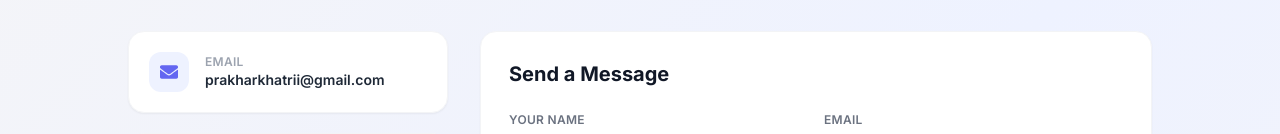
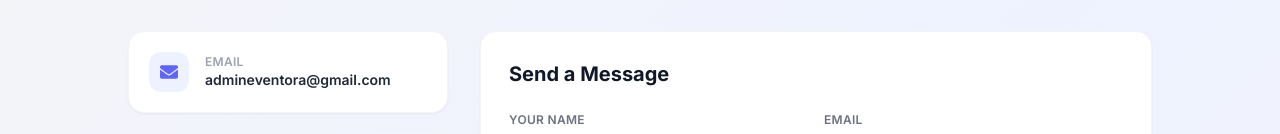
Before and after one commit to Khatriprakhar1/Eventora, a React (Vite) app in the folder client/: page /contact in a window 1280 px wide. Shown: the part 276-410 px from the top of the page. Built offline with nearby package versions, Linux system fonts and the light colour scheme; no server answers.

Commit message:
ui: update contact email to admineventora@gmail.com

```diff
--- a/client/src/pages/Contact.jsx
+++ b/client/src/pages/Contact.jsx
@@ -74,7 +74,7 @@ const Contact = () => {
                 {/* Contact Info */}
                 <div className="space-y-5">
                     {[
-                        { icon: <FaEnvelope className="text-brand-500" />, label: 'Email', value: 'prakharkhatrii@gmail.com' },
+                        { icon: <FaEnvelope className="text-brand-500" />, label: 'Email', value: 'admineventora@gmail.com' },
                         { icon: <FaMapMarkerAlt className="text-brand-500" />, label: 'Based in', value: 'India 🇮🇳' },
                         { icon: <FaClock className="text-brand-500" />, label: 'Response time', value: 'Within 24 hours' },
                     ].map(({ icon, label, value }) => (
```
